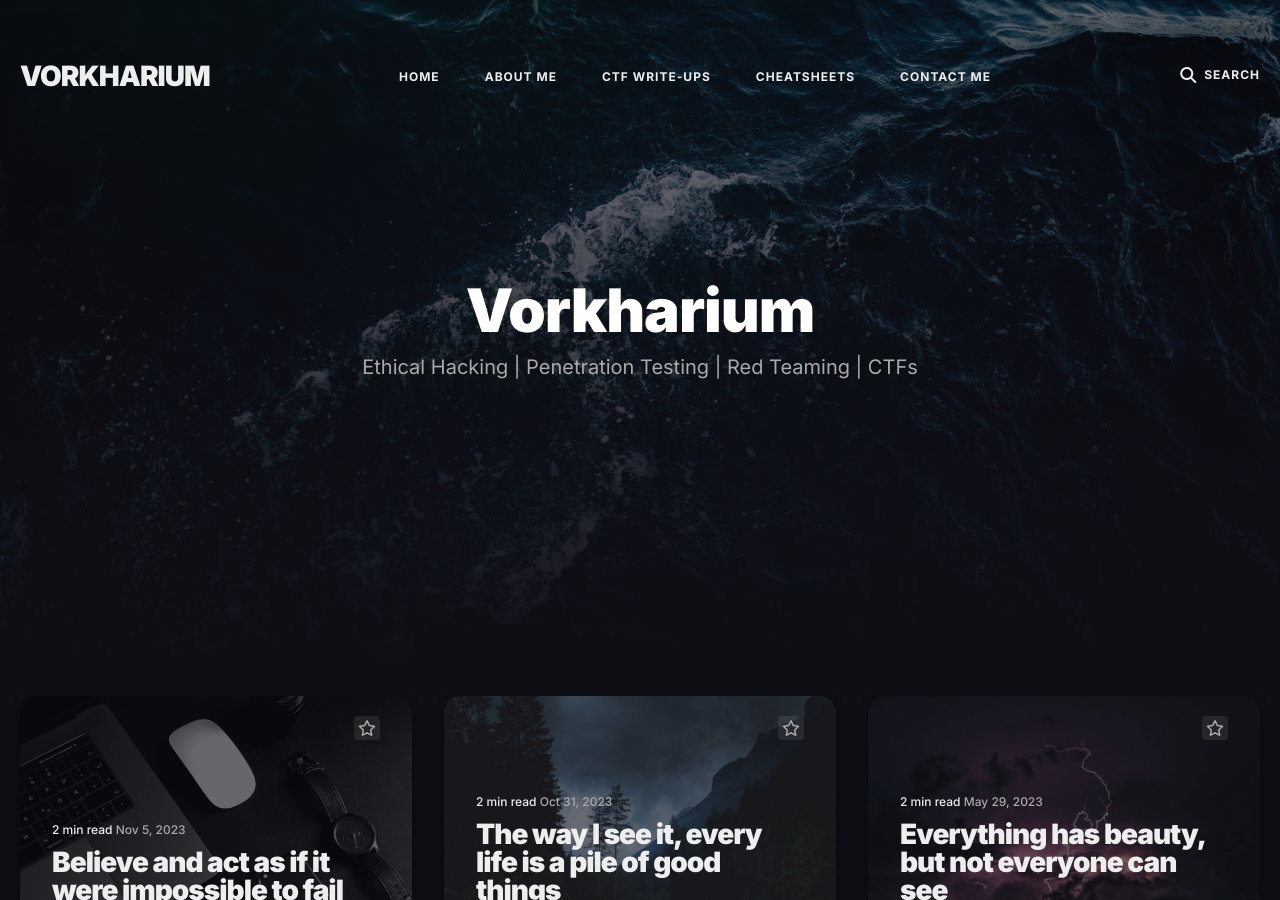
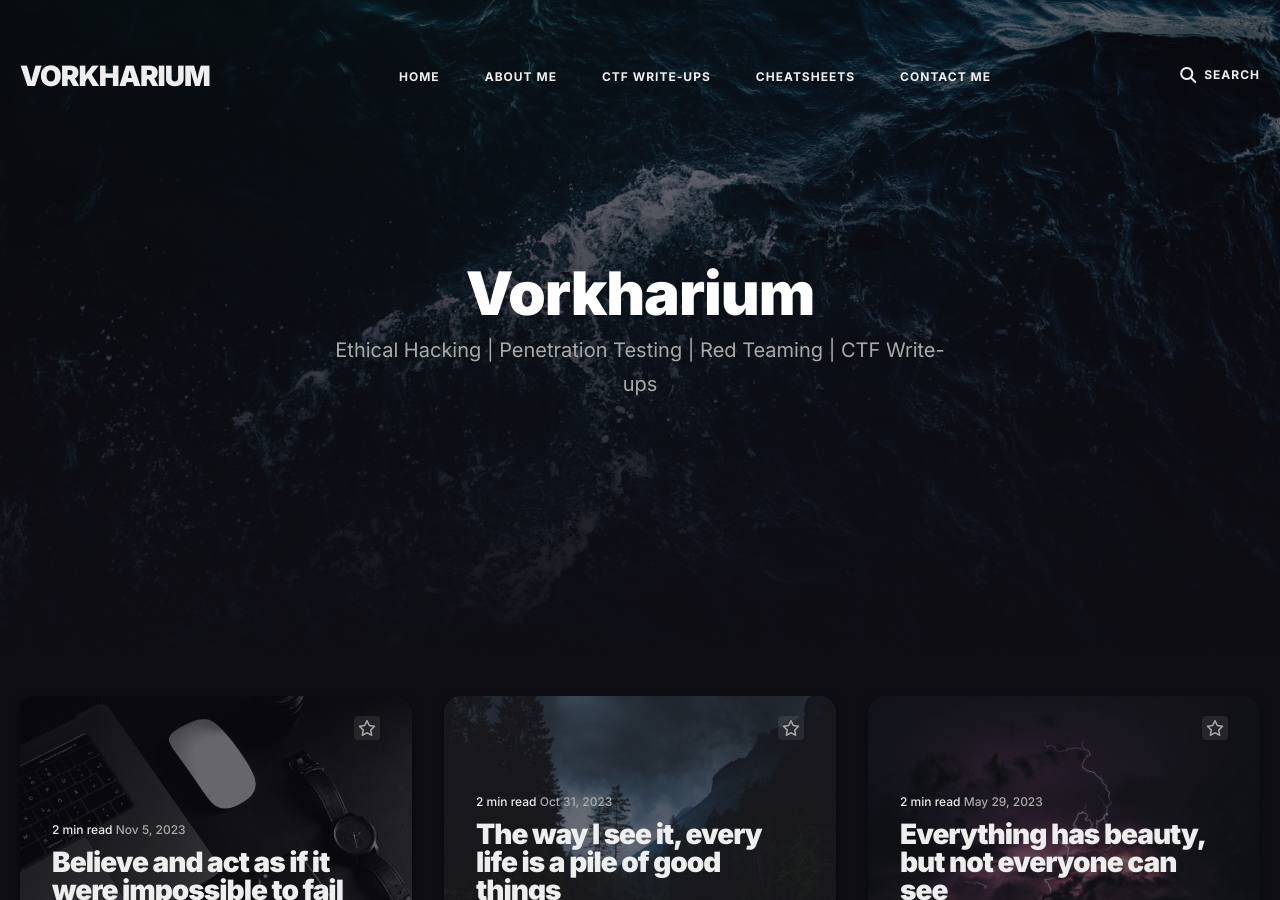
Before and after one commit to Vorkharium/vorkharium.github.io, a Jekyll site: the page built from index.html, in a window 1280 px wide and 900 px high. Built offline with Jekyll 4.4.1, drawn with Linux system fonts in a browser that asks for light colours; the list of posts is cut into pages by our own code.

Commit message:
Update settings.yml

```diff
--- a/_data/settings.yml
+++ b/_data/settings.yml
@@ -14,9 +14,9 @@ menu-settings:
     - title: 'About Me'
       url: '/about/'
     - title: 'CTF Write-ups'
-      url: '/styleguide/'
+      url: '/write-ups/'
     - title: 'Cheatsheets'
-      url: '/styleguide/'
+      url: '/cheatsheets/'
     - title: 'Contact Me'
       url: '/contact/'
 
@@ -32,7 +32,7 @@ author:
 # Hero Settings
 hero:
   title: Vorkharium
-  description: Ethical Hacking | Penetration Testing | Red Teaming | CTFs
+  description: Ethical Hacking | Penetration Testing | Red Teaming | CTF Write-ups
   image: '/images/01.jpg'
 
 
```
